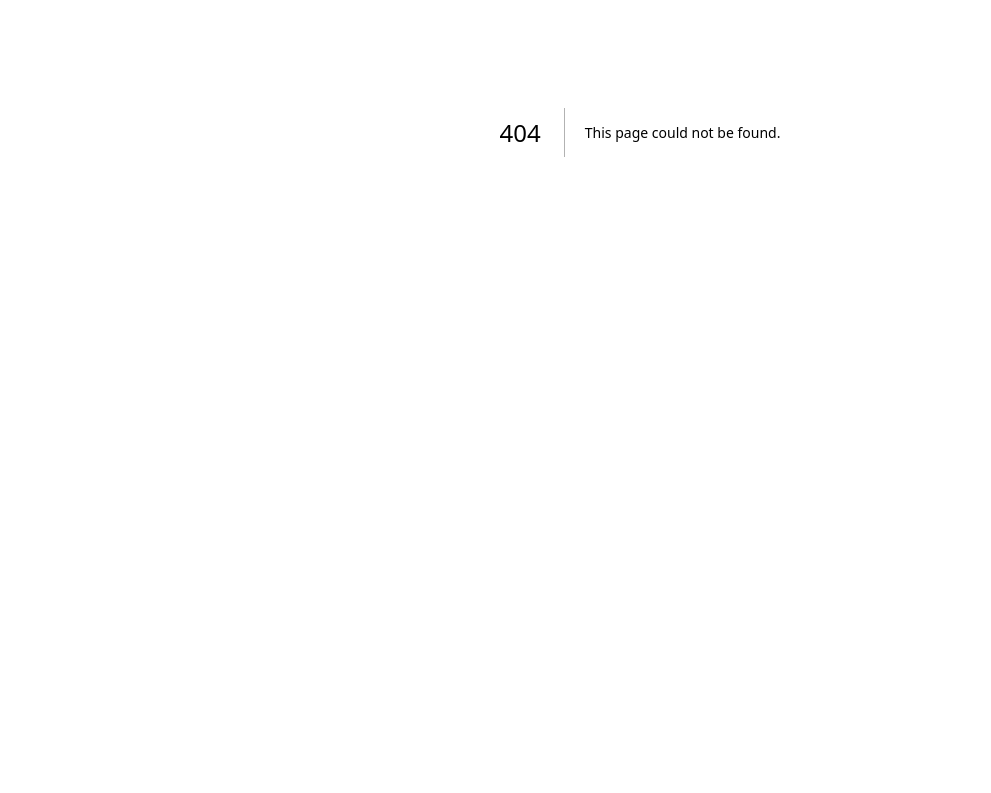
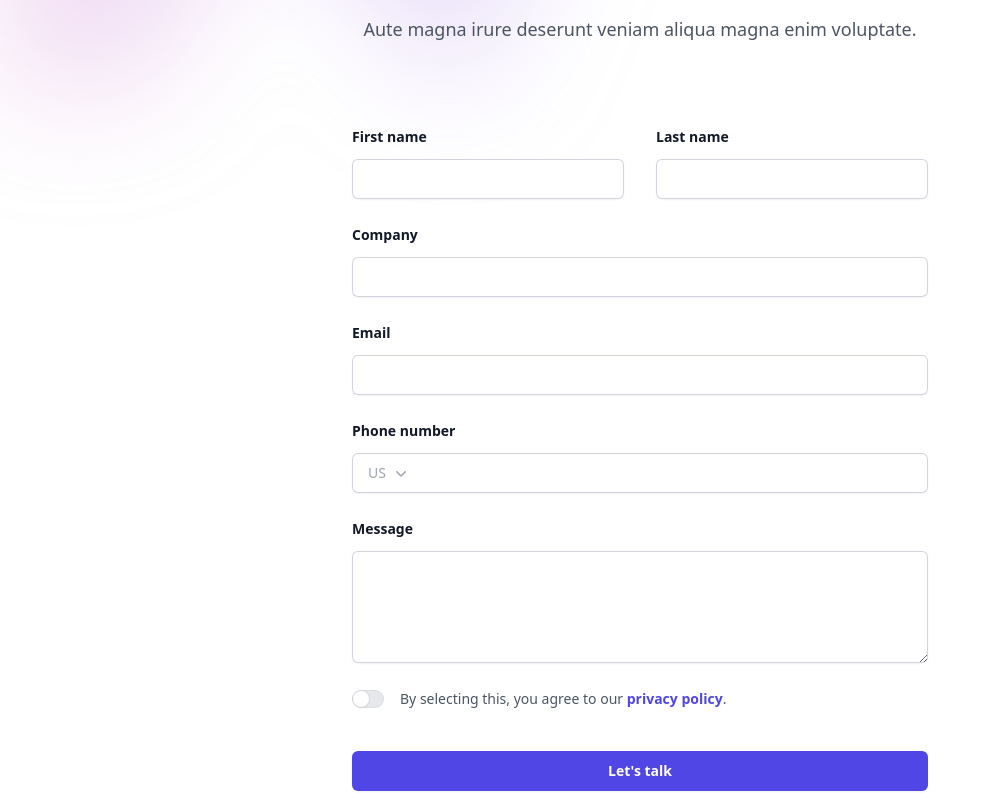
Before and after one commit to kostas-python/ted-faker-shopping-store, a Next.js app: page /contact in a window 1280 px wide. Before the commit this address had no page. Shown: the part 268-1061 px from the top of the page, without its empty margins (0-991 px from the left). Before the commit the page ends 800 px from the top, so only its background shows below. Built offline with nearby package versions, Linux system fonts and the light colour scheme.

Commit message:
about us page

```diff
--- /dev/null
+++ b/src/app/contact/page.tsx
@@ -0,0 +1,185 @@
+'use client'
+
+import { useState } from 'react'
+import { ChevronDownIcon } from '@heroicons/react/20/solid'
+import { Switch } from '@headlessui/react'
+import React from 'react';
+import Footer from '../components/Footer';
+import Navbar from '../components/Navbar';
+
+function classNames(...classes: string[]) {
+  return classes.filter(Boolean).join(' ')
+}
+
+export default function Contact() {
+  const [agreed, setAgreed] = useState(false)
+
+  return (
+    <>
+    <Navbar />
+    <div className="isolate bg-white px-6 py-24 sm:py-32 lg:px-8">
+      <div
+        className="absolute inset-x-0 top-[-10rem] -z-10 transform-gpu overflow-hidden blur-3xl sm:top-[-20rem]"
+        aria-hidden="true"
+      >
+        <div
+          className="relative left-1/2 -z-10 aspect-[1155/678] w-[36.125rem] max-w-none -translate-x-1/2 rotate-[30deg] bg-gradient-to-tr from-[#ff80b5] to-[#9089fc] opacity-30 sm:left-[calc(50%-40rem)] sm:w-[72.1875rem]"
+          style={{
+            clipPath:
+              'polygon(74.1% 44.1%, 100% 61.6%, 97.5% 26.9%, 85.5% 0.1%, 80.7% 2%, 72.5% 32.5%, 60.2% 62.4%, 52.4% 68.1%, 47.5% 58.3%, 45.2% 34.5%, 27.5% 76.7%, 0.1% 64.9%, 17.9% 100%, 27.6% 76.8%, 76.1% 97.7%, 74.1% 44.1%)',
+          }}
+        />
+      </div>
+      <div className="mx-auto max-w-2xl text-center">
+        <h2 className="text-3xl font-bold tracking-tight text-gray-900 sm:text-4xl">Contact sales</h2>
+        <p className="mt-2 text-lg leading-8 text-gray-600">
+          Aute magna irure deserunt veniam aliqua magna enim voluptate.
+        </p>
+      </div>
+      <form action="#" method="POST" className="mx-auto mt-16 max-w-xl sm:mt-20">
+        <div className="grid grid-cols-1 gap-x-8 gap-y-6 sm:grid-cols-2">
+          <div>
+            <label htmlFor="first-name" className="block text-sm font-semibold leading-6 text-gray-900">
+              First name
+            </label>
+            <div className="mt-2.5">
+              <input
+                type="text"
+                name="first-name"
+                id="first-name"
+                autoComplete="given-name"
+                className="block w-full rounded-md border-0 px-3.5 py-2 text-gray-900 shadow-sm ring-1 ring-inset ring-gray-300 placeholder:text-gray-400 focus:ring-2 focus:ring-inset focus:ring-indigo-600 sm:text-sm sm:leading-6"
+              />
+            </div>
+          </div>
+          <div>
+            <label htmlFor="last-name" className="block text-sm font-semibold leading-6 text-gray-900">
+              Last name
+            </label>
+            <div className="mt-2.5">
+              <input
+                type="text"
+                name="last-name"
+                id="last-name"
+                autoComplete="family-name"
+                className="block w-full rounded-md border-0 px-3.5 py-2 text-gray-900 shadow-sm ring-1 ring-inset ring-gray-300 placeholder:text-gray-400 focus:ring-2 focus:ring-inset focus:ring-indigo-600 sm:text-sm sm:leading-6"
+              />
+            </div>
+          </div>
+          <div className="sm:col-span-2">
+            <label htmlFor="company" className="block text-sm font-semibold leading-6 text-gray-900">
+              Company
+            </label>
+            <div className="mt-2.5">
+              <input
+                type="text"
+                name="company"
+                id="company"
+                autoComplete="organization"
+                className="block w-full rounded-md border-0 px-3.5 py-2 text-gray-900 shadow-sm ring-1 ring-inset ring-gray-300 placeholder:text-gray-400 focus:ring-2 focus:ring-inset focus:ring-indigo-600 sm:text-sm sm:leading-6"
+              />
+            </div>
+          </div>
+          <div className="sm:col-span-2">
+            <label htmlFor="email" className="block text-sm font-semibold leading-6 text-gray-900">
+              Email
+            </label>
+            <div className="mt-2.5">
+              <input
+                type="email"
+                name="email"
+                id="email"
+                autoComplete="email"
+                className="block w-full rounded-md border-0 px-3.5 py-2 text-gray-900 shadow-sm ring-1 ring-inset ring-gray-300 placeholder:text-gray-400 focus:ring-2 focus:ring-inset focus:ring-indigo-600 sm:text-sm sm:leading-6"
+              />
+            </div>
+          </div>
+          <div className="sm:col-span-2">
+            <label htmlFor="phone-number" className="block text-sm font-semibold leading-6 text-gray-900">
+              Phone number
+            </label>
+            <div className="relative mt-2.5">
+              <div className="absolute inset-y-0 left-0 flex items-center">
+                <label htmlFor="country" className="sr-only">
+                  Country
+                </label>
+                <select
+                  id="country"
+                  name="country"
+                  className="h-full rounded-md border-0 bg-transparent bg-none py-0 pl-4 pr-9 text-gray-400 focus:ring-2 focus:ring-inset focus:ring-indigo-600 sm:text-sm"
+                >
+                  <option>US</option>
+                  <option>CA</option>
+                  <option>EU</option>
+                </select>
+                <ChevronDownIcon
+                  className="pointer-events-none absolute right-3 top-0 h-full w-5 text-gray-400"
+                  aria-hidden="true"
+                />
+              </div>
+              <input
+                type="tel"
+                name="phone-number"
+                id="phone-number"
+                autoComplete="tel"
+                className="block w-full rounded-md border-0 px-3.5 py-2 pl-20 text-gray-900 shadow-sm ring-1 ring-inset ring-gray-300 placeholder:text-gray-400 focus:ring-2 focus:ring-inset focus:ring-indigo-600 sm:text-sm sm:leading-6"
+              />
+            </div>
+          </div>
+          <div className="sm:col-span-2">
+            <label htmlFor="message" className="block text-sm font-semibold leading-6 text-gray-900">
+              Message
+            </label>
+            <div className="mt-2.5">
+              <textarea
+                name="message"
+                id="message"
+                rows={4}
+                className="block w-full rounded-md border-0 px-3.5 py-2 text-gray-900 shadow-sm ring-1 ring-inset ring-gray-300 placeholder:text-gray-400 focus:ring-2 focus:ring-inset focus:ring-indigo-600 sm:text-sm sm:leading-6"
+                defaultValue={''}
+              />
+            </div>
+          </div>
+          <Switch.Group as="div" className="flex gap-x-4 sm:col-span-2">
+            <div className="flex h-6 items-center">
+              <Switch
+                checked={agreed}
+                onChange={setAgreed}
+                className={classNames(
+                  agreed ? 'bg-indigo-600' : 'bg-gray-200',
+                  'flex w-8 flex-none cursor-pointer rounded-full p-px ring-1 ring-inset ring-gray-900/5 transition-colors duration-200 ease-in-out focus-visible:outline focus-visible:outline-2 focus-visible:outline-offset-2 focus-visible:outline-indigo-600'
+                )}
+              >
+                <span className="sr-only">Agree to policies</span>
+                <span
+                  aria-hidden="true"
+                  className={classNames(
+                    agreed ? 'translate-x-3.5' : 'translate-x-0',
+                    'h-4 w-4 transform rounded-full bg-white shadow-sm ring-1 ring-gray-900/5 transition duration-200 ease-in-out'
+                  )}
+                />
+              </Switch>
+            </div>
+            <Switch.Label className="text-sm leading-6 text-gray-600">
+              By selecting this, you agree to our{' '}
+              <a href="#" className="font-semibold text-indigo-600">
+                privacy&nbsp;policy
+              </a>
+              .
+            </Switch.Label>
+          </Switch.Group>
+        </div>
+        <div className="mt-10">
+          <button
+            type="submit"
+            className="block w-full rounded-md bg-indigo-600 px-3.5 py-2.5 text-center text-sm font-semibold text-white shadow-sm hover:bg-indigo-500 focus-visible:outline focus-visible:outline-2 focus-visible:outline-offset-2 focus-visible:outline-indigo-600"
+          >
+            Let's talk
+          </button>
+        </div>
+      </form>
+    </div>
+    <Footer />
+    </>
+  )
+}
```
Also changed, not shown: src/app/about/page.tsx (added).
